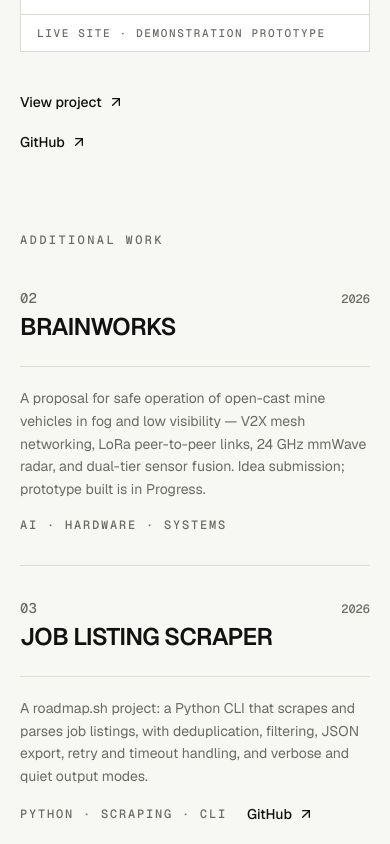
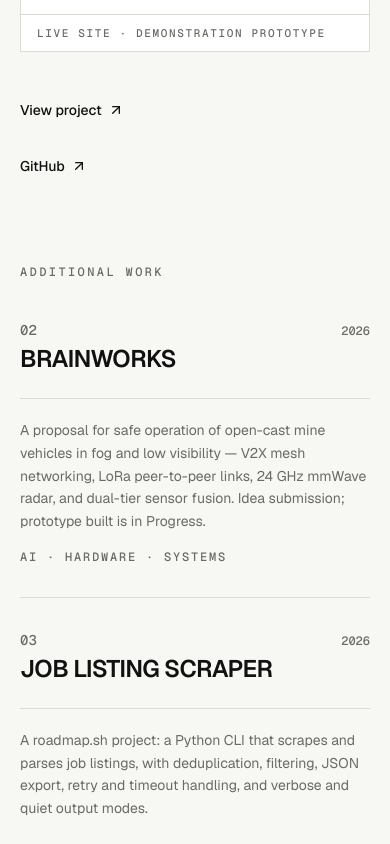
Before and after one commit to shabi-2-2/Portfolio_01, a Next.js app: page / in a window 390 px wide. Shown: the part 2060-2904 px from the top of the page. Built offline with nearby package versions, Linux system fonts and the light colour scheme; grey boxes are pictures that could not be loaded.

Commit message:
style: add py-2 padding to project links and min-width constraints to featured project

```diff
--- a/components/home/featured-project.tsx
+++ b/components/home/featured-project.tsx
@@ -9,7 +9,7 @@ const metadataLineClasses =
 export function FeaturedProject() {
   return (
     <article className="lg:grid lg:grid-cols-12 lg:items-start lg:gap-16">
-      <div className="lg:col-span-5">
+      <div className="min-w-0 lg:col-span-5">
         <p className="font-mono text-sm font-medium text-muted-foreground">
           01
         </p>
@@ -33,7 +33,7 @@ export function FeaturedProject() {
         </div>
       </div>
 
-      <div className="mt-12 border border-border bg-white lg:col-span-7 lg:mt-0">
+      <div className="mt-12 min-w-0 border border-border bg-white lg:col-span-7 lg:mt-0">
         <iframe
           src={deploymentUrl}
           title="Census AI Connect live project preview"
@@ -53,6 +53,7 @@ export function FeaturedProject() {
           href={deploymentUrl}
           target="_blank"
           rel="noopener noreferrer"
+          className="py-2"
         >
           View project
         </ArrowLink>
@@ -60,6 +61,7 @@ export function FeaturedProject() {
           href={repositoryUrl}
           target="_blank"
           rel="noopener noreferrer"
+          className="py-2"
         >
           GitHub
         </ArrowLink>
--- a/components/home/project-entry.tsx
+++ b/components/home/project-entry.tsx
@@ -44,6 +44,7 @@ export function ProjectEntry({ project }: ProjectEntryProps) {
               href={project.href}
               target="_blank"
               rel="noopener noreferrer"
+              className="py-2"
             >
               View project
             </ArrowLink>
@@ -54,6 +55,7 @@ export function ProjectEntry({ project }: ProjectEntryProps) {
               href={project.github}
               target="_blank"
               rel="noopener noreferrer"
+              className="py-2"
             >
               GitHub
             </ArrowLink>
```
